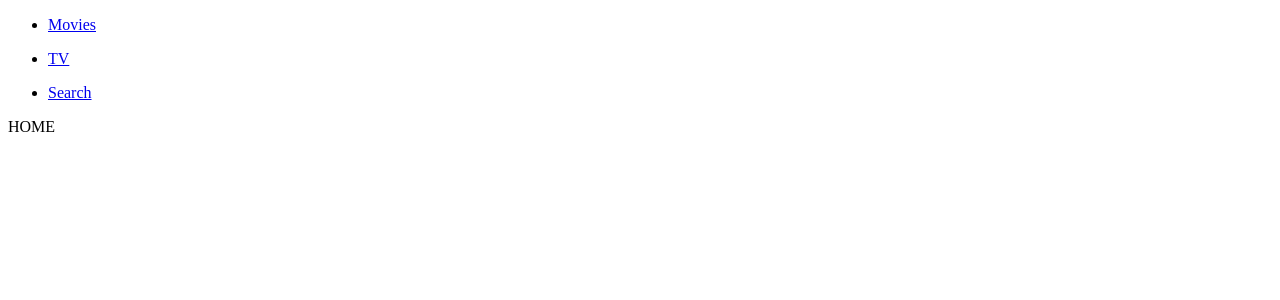
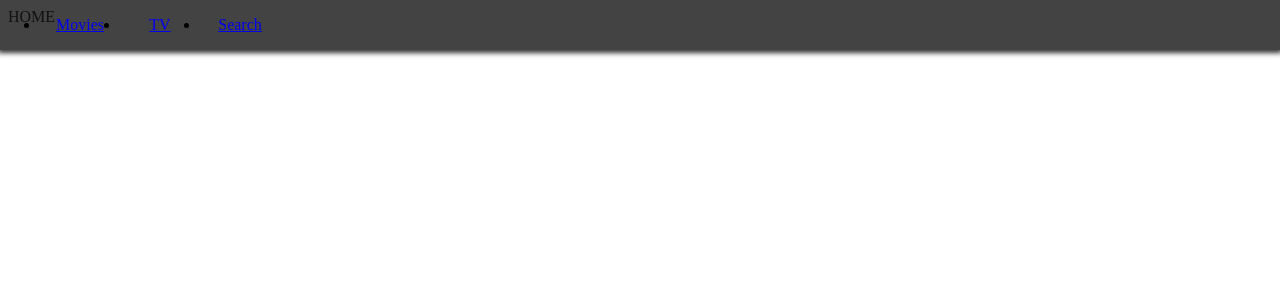
Before and after one commit to je0489/homeflix, a React (Create React App) app: page / in a window 1280 px wide. Shown: the top 300 px of the page. Built offline with nearby package versions, Linux system fonts and the light colour scheme.

Commit message:
Design: add navigation local style with styled-components

```diff
--- a/package.json
+++ b/package.json
@@ -6,10 +6,11 @@
     "axios": "^0.21.4",
     "prop-types": "^15.7.2",
     "react": "^16.14.0",
-    "react-dom": "^16.7.0",
+    "react-dom": "^16.14.0",
     "react-lines-ellipsis": "^0.14.0",
     "react-router-dom": "^5.3.0",
-    "react-scripts": "2.1.3"
+    "react-scripts": "2.1.3",
+    "styled-components": "^5.3.1"
   },
   "scripts": {
     "start": "react-scripts start",
--- a/src/Components/Header.js
+++ b/src/Components/Header.js
@@ -1,22 +1,46 @@
 import React from "react";
 import { Link } from "react-router-dom";
+import styled from "styled-components";
+
+const Header = styled.header`
+  position: fixed;
+  top: 0;
+  left: 0;
+  width: 100%;
+  height: 50px;
+  display: flex;
+  align-items: center;
+  background-color: rgba(20, 20, 20, 0.8);
+  z-index: 10;
+  box-shadow: 0px 1px 5px 2px rgba(0, 0, 0, 0.8);
+`;
+const List = styled.ul`
+  display: flex;
+`;
+const Item = styled.li`
+  width: 80px;
+  height: 100%;
+  text-align: center;
+`;
+const SLink = styled(Link)`
+  height: 100%;
+  display: flex;
+  align-items: center;
+  justify-content: center;
+`;
 
 export default () => (
-  <header>
-    <ul>
-      <li>
-        <Link to="/">Movies</Link>
-      </li>
-    </ul>
-    <ul>
-      <li>
-        <Link to="/tv">TV</Link>
-      </li>
-    </ul>
-    <ul>
-      <li>
-        <Link to="/search">Search</Link>
-      </li>
-    </ul>
-  </header>
+  <Header>
+    <List>
+      <Item>
+        <SLink to="/">Movies</SLink>
+      </Item>
+      <Item>
+        <SLink to="/tv">TV</SLink>
+      </Item>
+      <Item>
+        <SLink to="/search">Search</SLink>
+      </Item>
+    </List>
+  </Header>
 );
```
Also changed, not shown: 1 other file (tests, documents, lock files or other folders).
